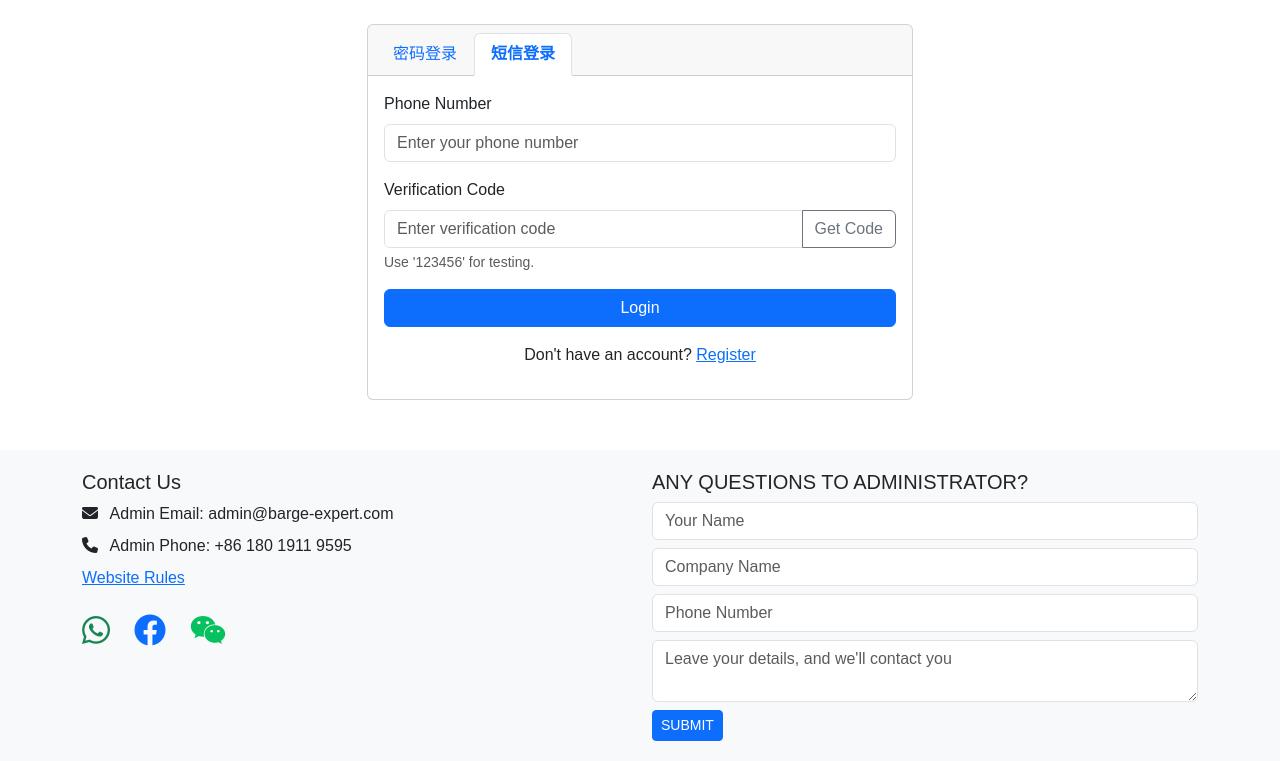
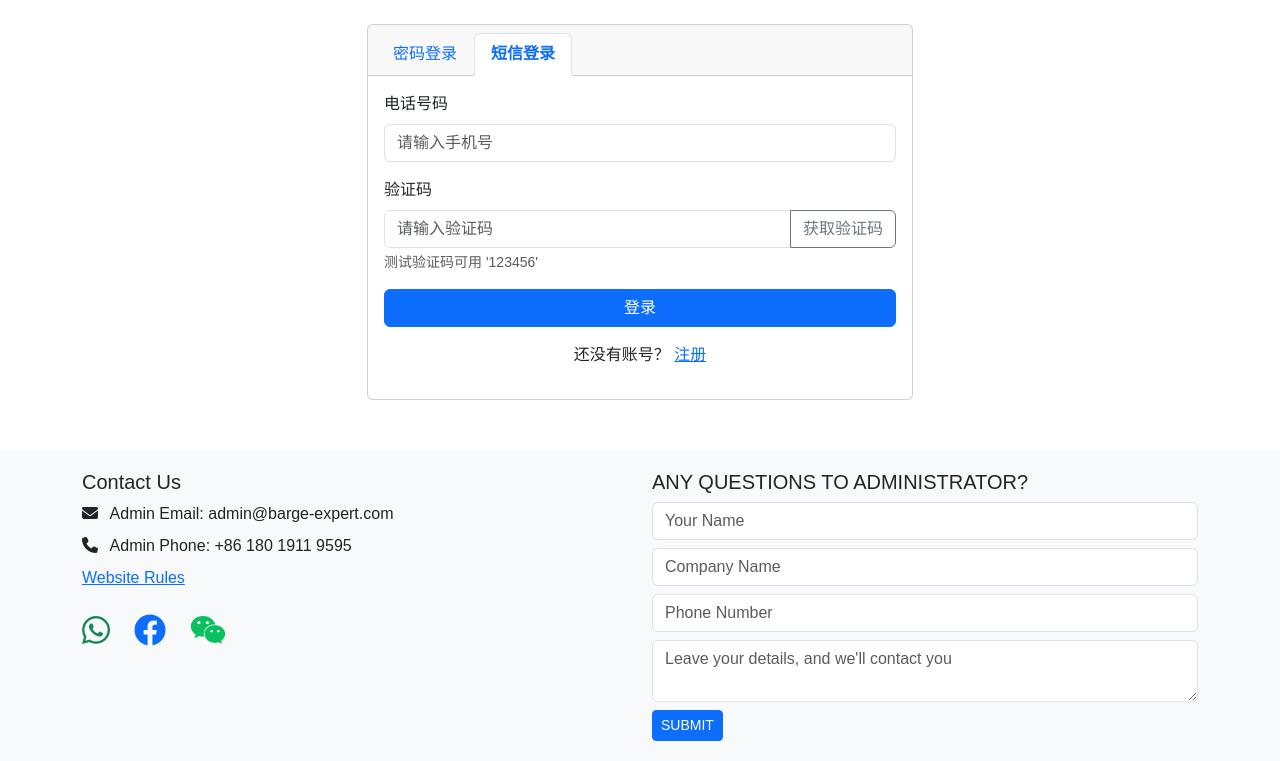
Before and after one commit to vincentxiao1964/spb-expert, a Django app: page /users/login/sms/ in a window 1280 px wide. Shown: the part 86-847 px from the top of the page. Run offline with Django 5.2, Linux system fonts and the light colour scheme; data comes from the database, SQL or seed files in the repository; parts of the project's set-up code (start-up, migrations or seed data) failed here and were passed over; some libraries are stand-ins or nearby versions.

Commit message:
i18n: fix Chinese login page strings

```diff
--- a/templates/users/login.html
+++ b/templates/users/login.html
@@ -24,11 +24,12 @@
                     {% endif %}
                     {{ form|crispy }}
                     <div class="d-grid gap-2 mt-3">
-                        <button type="submit" class="btn btn-primary">{% trans "Login" %}</button>
+                        {% get_current_language as LANGUAGE_CODE %}
+                        <button type="submit" class="btn btn-primary">{% if LANGUAGE_CODE == 'en' %}Login{% else %}登录{% endif %}</button>
                     </div>
                 </form>
                 <div class="mt-3 text-center">
-                    <p>{% trans "Don't have an account?" %} <a href="{% url 'users:register' %}">{% trans "Register" %}</a></p>
+                    <p>{% if LANGUAGE_CODE == 'en' %}Don't have an account?{% else %}还没有账号？{% endif %} <a href="{% url 'users:register' %}">{% if LANGUAGE_CODE == 'en' %}Register{% else %}注册{% endif %}</a></p>
                 </div>
             </div>
         </div>
--- a/templates/users/login_sms.html
+++ b/templates/users/login_sms.html
@@ -21,17 +21,17 @@
                     {% csrf_token %}
 
                     <div class="mb-3">
-                        <label for="id_phone_number" class="form-label">{% trans "Phone Number" %}</label>
-                        <input type="text" name="phone_number" class="form-control" id="id_phone_number" required maxlength="11" placeholder="{% trans 'Enter your phone number' %}">
+                        <label for="id_phone_number" class="form-label">{% if LANGUAGE_CODE == 'en' %}Phone Number{% else %}电话号码{% endif %}</label>
+                        <input type="text" name="phone_number" class="form-control" id="id_phone_number" required maxlength="11" placeholder="{% if LANGUAGE_CODE == 'en' %}Enter your phone number{% else %}请输入手机号{% endif %}">
                     </div>
 
                     <div class="mb-3">
-                         <label for="id_code" class="form-label">{% trans "Verification Code" %}</label>
+                         <label for="id_code" class="form-label">{% if LANGUAGE_CODE == 'en' %}Verification Code{% else %}验证码{% endif %}</label>
                          <div class="input-group">
-                             <input type="text" name="code" class="form-control" id="id_code" required maxlength="6" placeholder="{% trans 'Enter verification code' %}">
-                             <button class="btn btn-outline-secondary" type="button" id="sendCodeBtn">{% trans "Get Code" %}</button>
+                             <input type="text" name="code" class="form-control" id="id_code" required maxlength="6" placeholder="{% if LANGUAGE_CODE == 'en' %}Enter verification code{% else %}请输入验证码{% endif %}">
+                             <button class="btn btn-outline-secondary" type="button" id="sendCodeBtn">{% if LANGUAGE_CODE == 'en' %}Get Code{% else %}获取验证码{% endif %}</button>
                          </div>
-                         <div id="smsHelp" class="form-text">{% trans "Use '123456' for testing." %}</div>
+                         <div id="smsHelp" class="form-text">{% if LANGUAGE_CODE == 'en' %}Use '123456' for testing.{% else %}测试验证码可用 '123456'{% endif %}</div>
                     </div>
 
                     {% if form.errors %}
@@ -48,11 +48,11 @@
                     {% endif %}
 
                     <div class="d-grid gap-2 mt-3">
-                        <button type="submit" class="btn btn-primary">{% trans "Login" %}</button>
+                        <button type="submit" class="btn btn-primary">{% if LANGUAGE_CODE == 'en' %}Login{% else %}登录{% endif %}</button>
                     </div>
                 </form>
                 <div class="mt-3 text-center">
-                    <p>{% trans "Don't have an account?" %} <a href="{% url 'users:register' %}">{% trans "Register" %}</a></p>
+                    <p>{% if LANGUAGE_CODE == 'en' %}Don't have an account?{% else %}还没有账号？{% endif %} <a href="{% url 'users:register' %}">{% if LANGUAGE_CODE == 'en' %}Register{% else %}注册{% endif %}</a></p>
                 </div>
             </div>
         </div>
@@ -63,7 +63,7 @@
 document.getElementById('sendCodeBtn').addEventListener('click', function() {
     var phone = document.getElementById('id_phone_number').value;
     if (!phone) {
-        alert('{% trans "Please enter phone number first." %}');
+        alert('{% if LANGUAGE_CODE == "en" %}Please enter phone number first.{% else %}请先填写手机号{% endif %}');
         return;
     }
 
@@ -86,7 +86,7 @@ document.getElementById('sendCodeBtn').addEventListener('click', function() {
         return response.json();
     })
     .then(data => {
-        alert('{% trans "Code sent! (Check console log for mock code)" %}');
+        alert('{% if LANGUAGE_CODE == "en" %}Code sent!{% else %}验证码已发送{% endif %}');
         // Countdown
         var seconds = 60;
         var interval = setInterval(function() {
@@ -95,13 +95,13 @@ document.getElementById('sendCodeBtn').addEventListener('click', function() {
             if (seconds < 0) {
                 clearInterval(interval);
                 btn.disabled = false;
-                btn.innerText = '{% trans "Get Code" %}';
+                btn.innerText = '{% if LANGUAGE_CODE == "en" %}Get Code{% else %}获取验证码{% endif %}';
             }
         }, 1000);
     })
     .catch(error => {
         console.error('Error:', error);
-        var msg = '{% trans "Network error" %}';
+        var msg = '{% if LANGUAGE_CODE == "en" %}Network error{% else %}网络错误{% endif %}';
         if (error && error.error) {
             msg = error.error;
         } else if (error && error.detail) {
```
